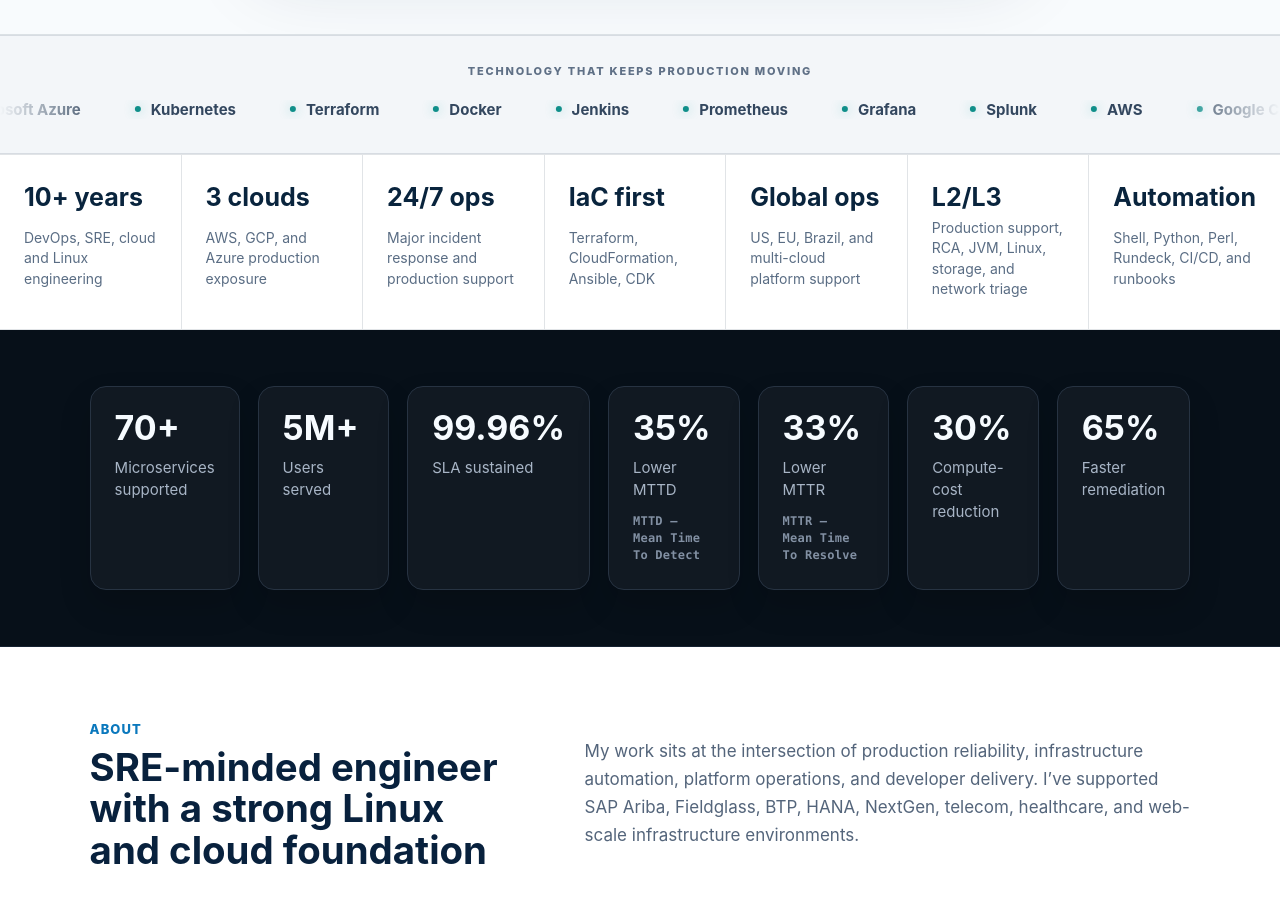
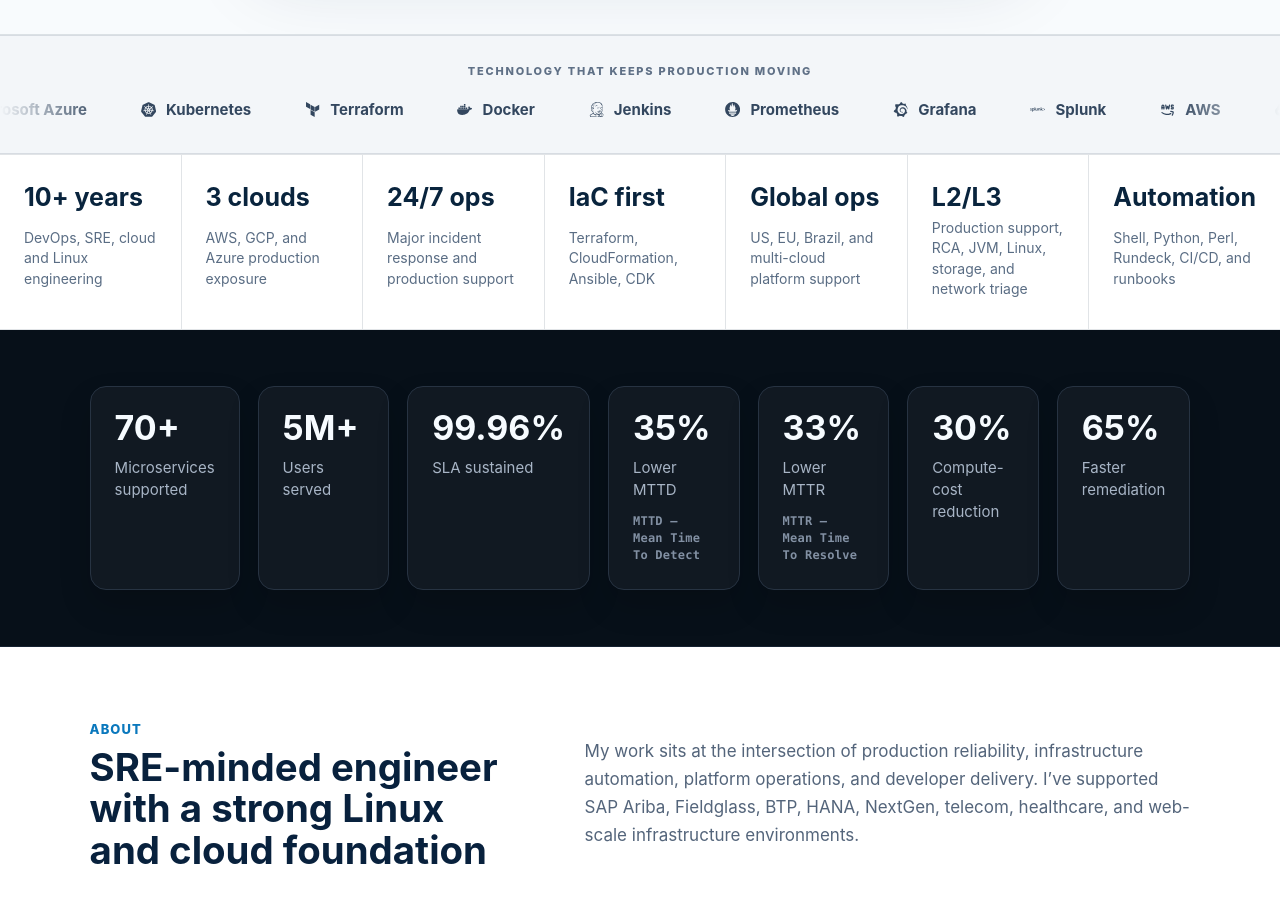
Before and after one commit to mohammed-DevRE/mohammed-khan-portfolio, a React (Vite) app: page / in a window 1280 px wide. Shown: the part 1070-1967 px from the top of the page. Built offline with nearby package versions, Linux system fonts and the light colour scheme.

Commit message:
Render real technology brand logos in the marquee
Swaps the plain dot marker in the technology marquee for each brand's actual logo (react-icons), muted to blend into the background.

```diff
--- a/src/main.jsx
+++ b/src/main.jsx
@@ -15,6 +15,17 @@
   TimerReset,
   Workflow
 } from "lucide-react";
+import {
+  SiDocker,
+  SiGooglecloud,
+  SiGrafana,
+  SiJenkins,
+  SiKubernetes,
+  SiPrometheus,
+  SiSplunk,
+  SiTerraform
+} from "react-icons/si";
+import { TbBrandAws, TbBrandAzure } from "react-icons/tb";
 import "./styles.css";
 
 const roles = [
@@ -216,7 +227,18 @@
 ];
 
 const resumeUrl = `${import.meta.env.BASE_URL}MOHAMMED-CV-SRE.pdf`;
-const technologies = ["AWS", "Google Cloud", "Microsoft Azure", "Kubernetes", "Terraform", "Docker", "Jenkins", "Prometheus", "Grafana", "Splunk"];
+const technologies = [
+  { name: "AWS", Icon: TbBrandAws },
+  { name: "Google Cloud", Icon: SiGooglecloud },
+  { name: "Microsoft Azure", Icon: TbBrandAzure },
+  { name: "Kubernetes", Icon: SiKubernetes },
+  { name: "Terraform", Icon: SiTerraform },
+  { name: "Docker", Icon: SiDocker },
+  { name: "Jenkins", Icon: SiJenkins },
+  { name: "Prometheus", Icon: SiPrometheus },
+  { name: "Grafana", Icon: SiGrafana },
+  { name: "Splunk", Icon: SiSplunk }
+];
 
 function App() {
   const [openRole, setOpenRole] = useState(0);
@@ -287,7 +309,10 @@
         <div className="marquee-window">
           <div className="marquee-track">
             {[...technologies, ...technologies].map((technology, index) => (
-              <span key={`${technology}-${index}`}><i aria-hidden="true" />{technology}</span>
+              <span key={`${technology.name}-${index}`}>
+                <technology.Icon aria-hidden="true" />
+                {technology.name}
+              </span>
             ))}
           </div>
         </div>
```
